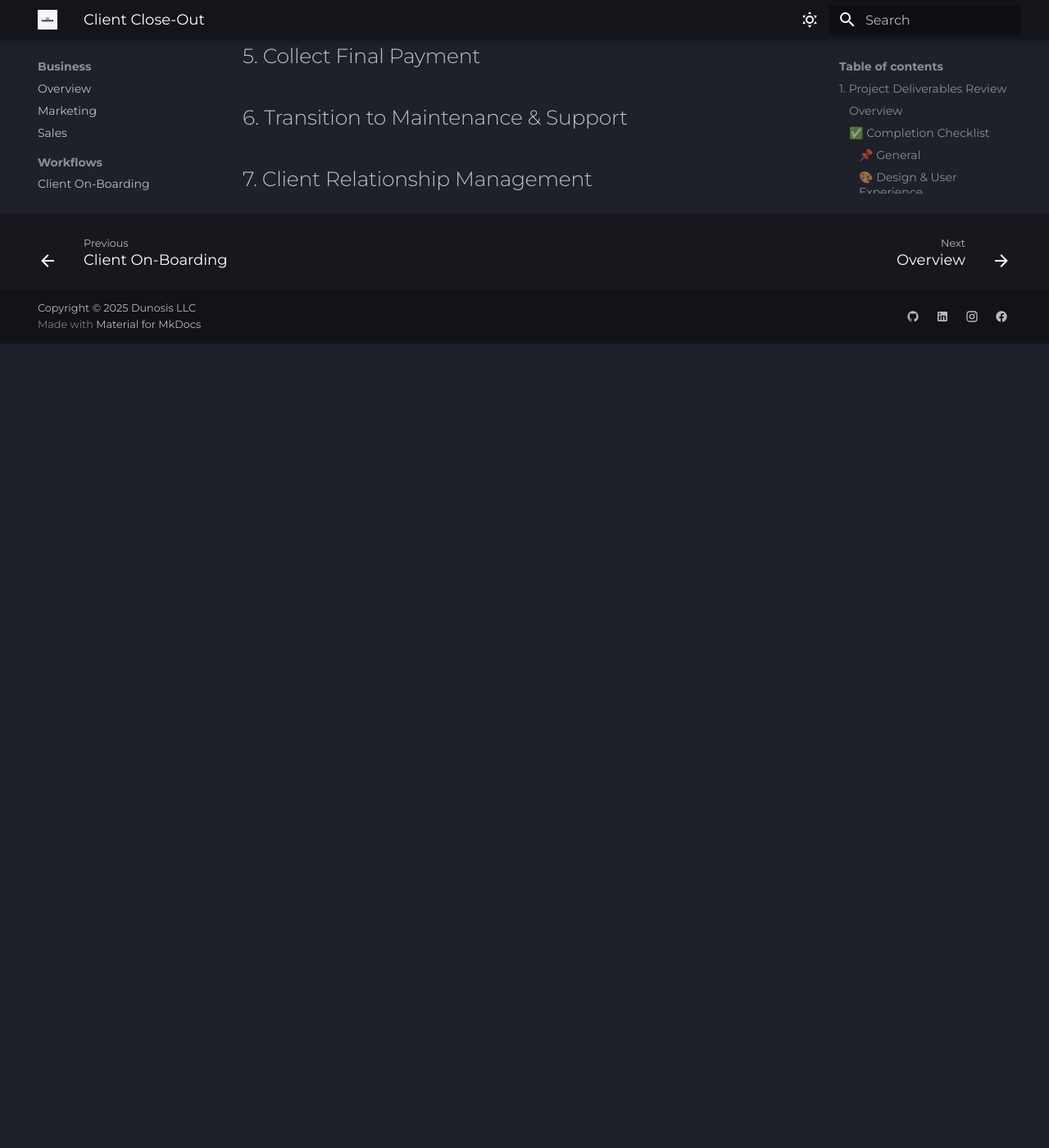
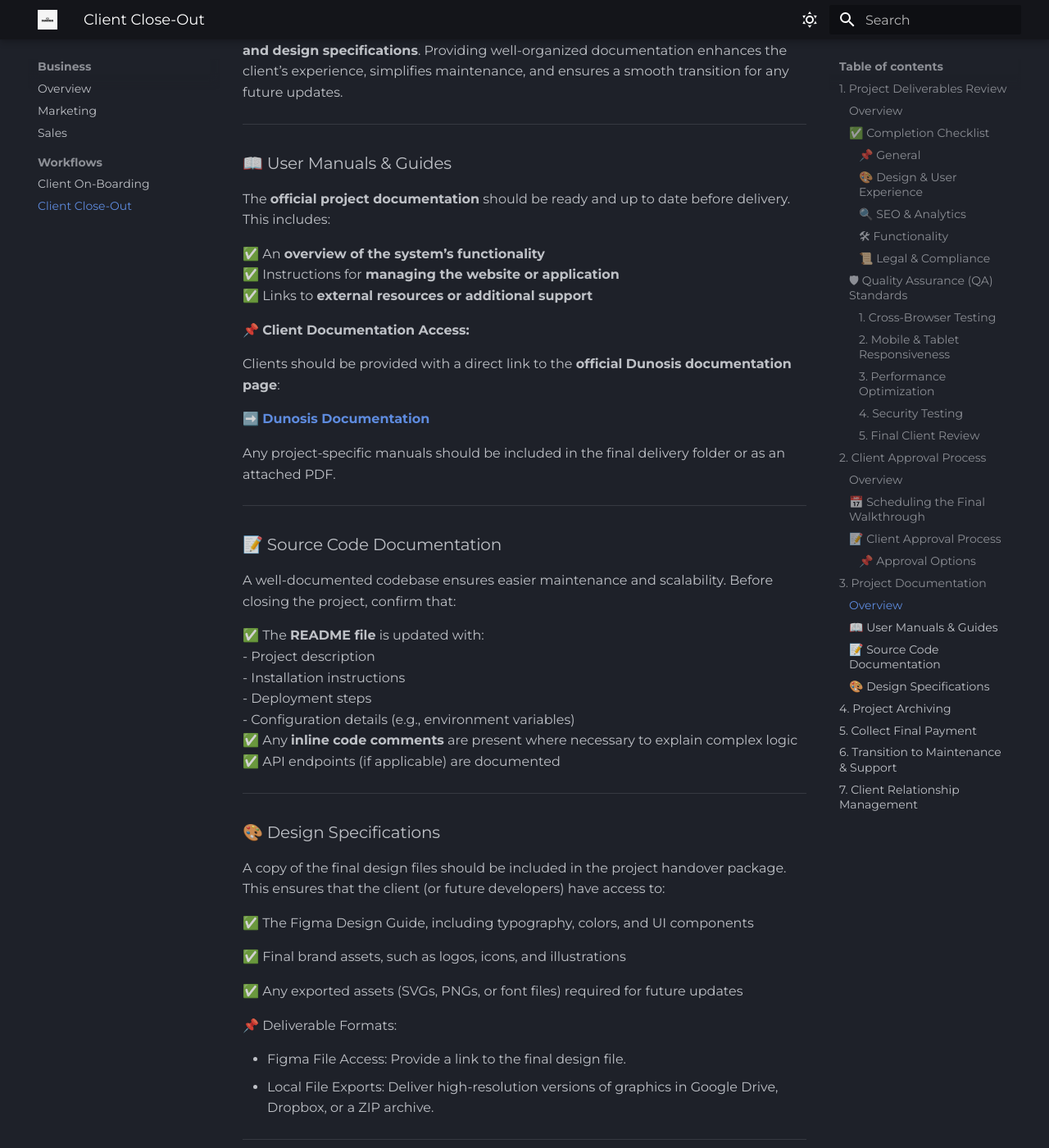
Before and after one commit to wesordonez/dunosis-web-docs, an MkDocs documentation site: the page built from docs/business/workflows/client-close-out.md, in a window 1280 px wide and 1400 px high, scrolled down 4473 px. Shown: the whole window at 82% size. Built offline with MkDocs 1.6.1 and Material for MkDocs 9.7.7, drawn with Linux system fonts in a browser that asks for light colours; emoji names are drawn with the system emoji font; before the commit the page ends 4892 px from its top, so only the background shows below that.

Commit message:
added content to documetnatino section

```diff
--- a/docs/business/workflows/client-close-out.md
+++ b/docs/business/workflows/client-close-out.md
@@ -147,6 +147,60 @@ Dunosis Team
 
 ## 3. Project Documentation
 
+### Overview
+Before closing out a project, ensure that all documentation is properly prepared and accessible to the client. This includes **user manuals, source code documentation, and design specifications**. Providing well-organized documentation enhances the client’s experience, simplifies maintenance, and ensures a smooth transition for any future updates.
+
+---
+
+### 📖 User Manuals & Guides
+
+The **official project documentation** should be ready and up to date before delivery. This includes:
+
+✅ An **overview of the system’s functionality**
+✅ Instructions for **managing the website or application**
+✅ Links to **external resources or additional support**
+
+📌 **Client Documentation Access:**
+
+Clients should be provided with a direct link to the **official Dunosis documentation page**:
+
+➡️ **[Dunosis Documentation](https://docs.dunosis.com)**
+
+Any project-specific manuals should be included in the final delivery folder or as an attached PDF.
+
+---
+
+### 📝 Source Code Documentation
+
+A well-documented codebase ensures easier maintenance and scalability. Before closing the project, confirm that:
+
+✅ The **README file** is updated with:
+   - Project description
+   - Installation instructions
+   - Deployment steps
+   - Configuration details (e.g., environment variables)
+✅ Any **inline code comments** are present where necessary to explain complex logic
+✅ API endpoints (if applicable) are documented
+
+---
+
+### 🎨 Design Specifications
+
+A copy of the final design files should be included in the project handover package. This ensures that the client (or future developers) have access to:
+
+✅ The Figma Design Guide, including typography, colors, and UI components
+
+✅ Final brand assets, such as logos, icons, and illustrations
+
+✅ Any exported assets (SVGs, PNGs, or font files) required for future updates
+
+📌 Deliverable Formats:
+
+ -	Figma File Access: Provide a link to the final design file.
+ -	Local File Exports: Deliver high-resolution versions of graphics in Google Drive, Dropbox, or a ZIP archive.
+
+---
+
 ## 4. Project Archiving
 
 ## 5. Collect Final Payment
```
